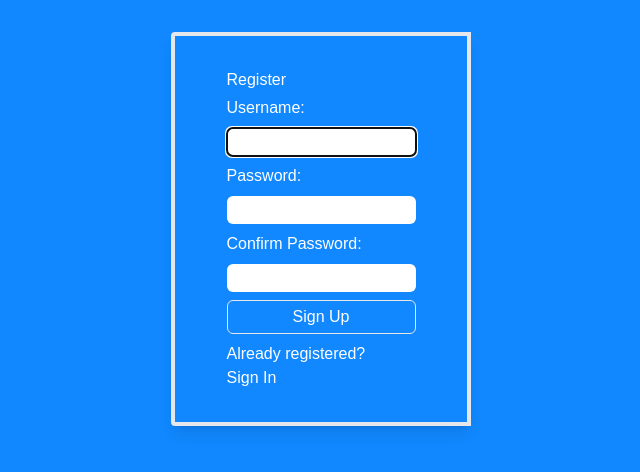
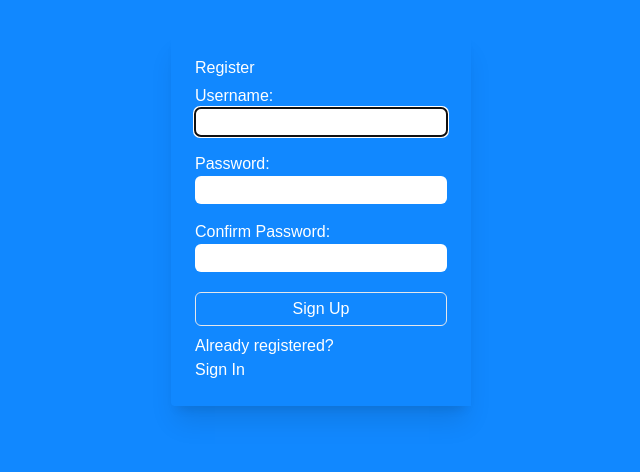
Before and after one commit to rabit1977/NextJs-Tailwind-Register-Form, a Next.js app: page / in a window 1280 px wide. Shown: the top 472 px of the page, without its empty margins (319-959 px from the left). Built offline with nearby package versions, Linux system fonts and the light colour scheme.

Commit message:
i have made some minor changes

```diff
--- a/components/Register.js
+++ b/components/Register.js
@@ -105,10 +105,7 @@ const Register = () => {
             {errMsg}
           </p>
           <h1>Register</h1>
-          <form
-            onSubmit={handleSubmit}
-            className='flex justify-evenly flex-col flex-1 pb-2 space-y-2'
-          >
+          <form onSubmit={handleSubmit} className='flex flex-col  pb-2'>
             <label htmlFor='username' className='mt-1'>
               Username:
               <FontAwesomeIcon
@@ -121,7 +118,7 @@ const Register = () => {
               />
             </label>
             <input
-              className='text-sm p-1 text-black/80 rounded-md'
+              className='text-sm p-1 text-black/80 mb-3 rounded-md'
               type='text'
               id='username'
               ref={userRef}
@@ -160,7 +157,7 @@ const Register = () => {
               />
             </label>
             <input
-              className='text-sm text-black/80 p-1 text-black/80 rounded-md'
+              className='text-sm text-black/80 p-1 mb-3 rounded-md'
               type='password'
               id='password'
               onChange={(e) => setPwd(e.target.value)}
@@ -201,7 +198,7 @@ const Register = () => {
               />
             </label>
             <input
-              className='text-sm p-1 text-black/80 rounded-md'
+              className='text-sm p-1 text-black/80 mb-3 rounded-md'
               type='password'
               id='confirm_pwd'
               onChange={(e) => setMatchPwd(e.target.value)}
@@ -223,7 +220,7 @@ const Register = () => {
             </p>
 
             <button
-              className='mt-2 p-1 border rounded-md'
+              className='mt-2 p-1 border rounded-md hover:bg-blue-600/80'
               disabled={!validName || !validPwd || !validMatch ? true : false}
             >
               Sign Up
--- a/pages/index.js
+++ b/pages/index.js
@@ -2,7 +2,7 @@ import Register from '../components/Register';
 
 function App() {
   return (
-    <main className='flex flex-col  m-auto border-4 w-[300px]   justify-center items-center rounded-l text-white shadow-lg mt-8  py-8'>
+    <main className='flex flex-col  m-auto border-1 w-[300px] rounded-l text-white shadow-xl mt-8 px-6  py-6'>
       <Register />
     </main>
   );
--- a/styles/globals.css
+++ b/styles/globals.css
@@ -14,7 +14,8 @@
   }
 
   body {
-    min-height: 100vh;
+    min-height: 100%;
+    width: 100%;
     background-color: #18f;
   }
   a,
@@ -23,6 +24,8 @@
   }
 }
 @tailwind components;
+
+@tailwind utilities;
 
 @layer utilities {
   .errmsg {
@@ -64,5 +67,3 @@
     display: none;
   }
 }
-
-@tailwind utilities;
```
